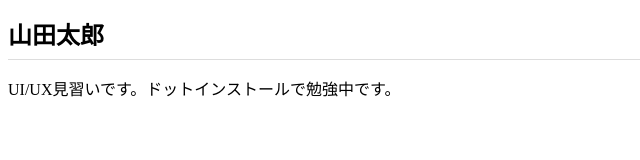
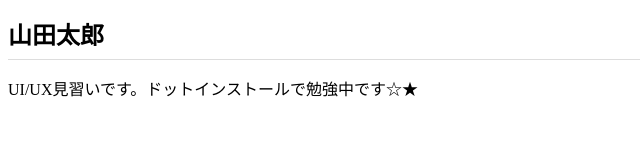
Before and after one commit to zuumika/zuumika.git.hub.io, a plain HTML site: page index.html in a window 1280 px wide. Shown: the full height of the page, 0-640 px from the left. Drawn offline with Linux system fonts and the light colour scheme.

Commit message:
Add files via upload

```diff
--- a/index.html
+++ b/index.html
@@ -7,6 +7,6 @@
 </head>
 <body>
   <h1>山田太郎</h1>
-  <p>UI/UX見習いです。ドットインストールで勉強中です。</p>
+  <p>UI/UX見習いです。ドットインストールで勉強中です☆★</p>
 </body>
 </html>
```
